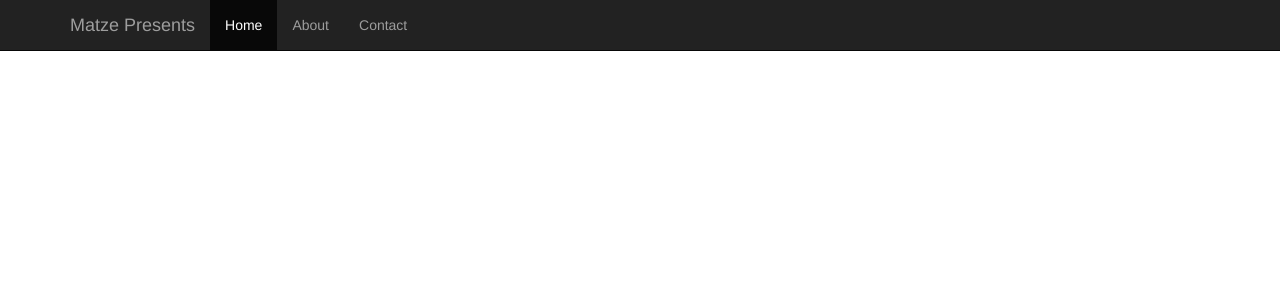
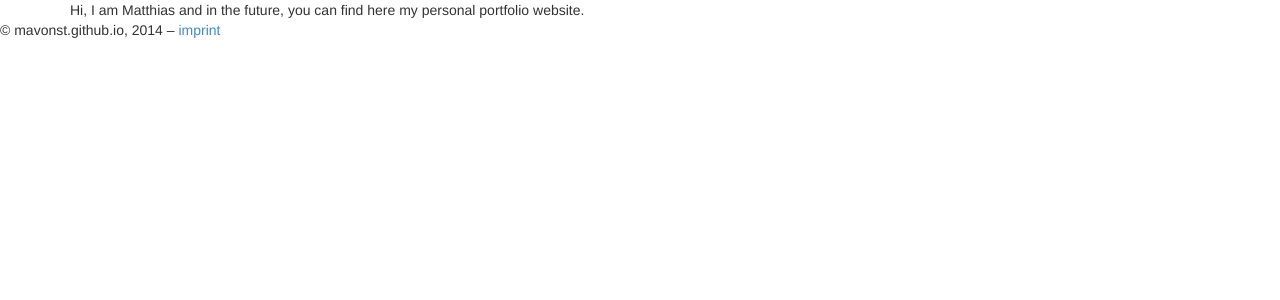
Before and after one commit to mavonst/mavonst.github.io, a Jekyll site: the page built from index.html, in a window 1280 px wide. Shown: the top 300 px of the page. Built offline with Jekyll 4.4.1, drawn with Linux system fonts in a browser that asks for light colours.

Commit message:
Imprint and removed navbar

```diff
--- a/_config.yml
+++ b/_config.yml
@@ -1,7 +1,15 @@
 #other settings can be found at jekyllrb.com/docs/configuration
+timezone: Europe/Berlin
 
 exclude: [README.md, TODO.md, LICENSE, node_modules, Makefile, Gulpfile.js, package.json, npm-debug.log]
 
 
+#own settings
+name: mavonst
+domain: mavonst.github.io
+url: https://mavonst.github.io
+description: Portfolio website of Matthias von Steimker
+copyright: 2014
 author:
     name: Matthias von Steimker
+    github_link: https://github.com/mavonst
--- a/_layouts/default.html
+++ b/_layouts/default.html
@@ -8,7 +8,7 @@
 		  <link rel="stylesheet" href="/res/mavonst.min.css">
     </head>
     <body>
-    	<nav class="navbar navbar-inverse navbar-fixed-top" role="navigation">
+<!--     	<nav class="navbar navbar-inverse navbar-fixed-top" role="navigation">
       <div class="container">
         <div class="navbar-header">
           <button type="button" class="navbar-toggle collapsed" data-toggle="collapse" data-target="#navbar" aria-expanded="false" aria-controls="navbar">
@@ -25,9 +25,22 @@
             <li><a href="#about">About</a></li>
             <li><a href="#contact">Contact</a></li>
           </ul>
-        </div><!--/.nav-collapse -->
         </div>
-    </nav>
+      </div>
+    </nav> -->
+    <div id="site">
+      <div class="container">
+        <div id="header">
+        </div>
+        <div id="content">
 {{ content }}
+        </div>
+      </div>
+    </div>
+    <footer>
+      <div class="footer-table">
+      <div class="footer-cell">&copy; {{ site.domain }}, {{ site.copyright }} &ndash; <a href="/imprint/">imprint</a></div>
+      </div>
+    </footer>
   </body>
 </html>
--- a/index.html
+++ b/index.html
@@ -1,6 +1,7 @@
 ---
 layout: default
+title: MavonsT
 ---
 
 
-von mir aus Text
+Hi, I am Matthias and in the future, you can find here my personal portfolio website.
```
Also changed, not shown: imprint/index.md (added, +20 -0 lines), package.json (+4 -4 lines), 2 other files. Lines whose indentation alone changed are shown as unchanged.
